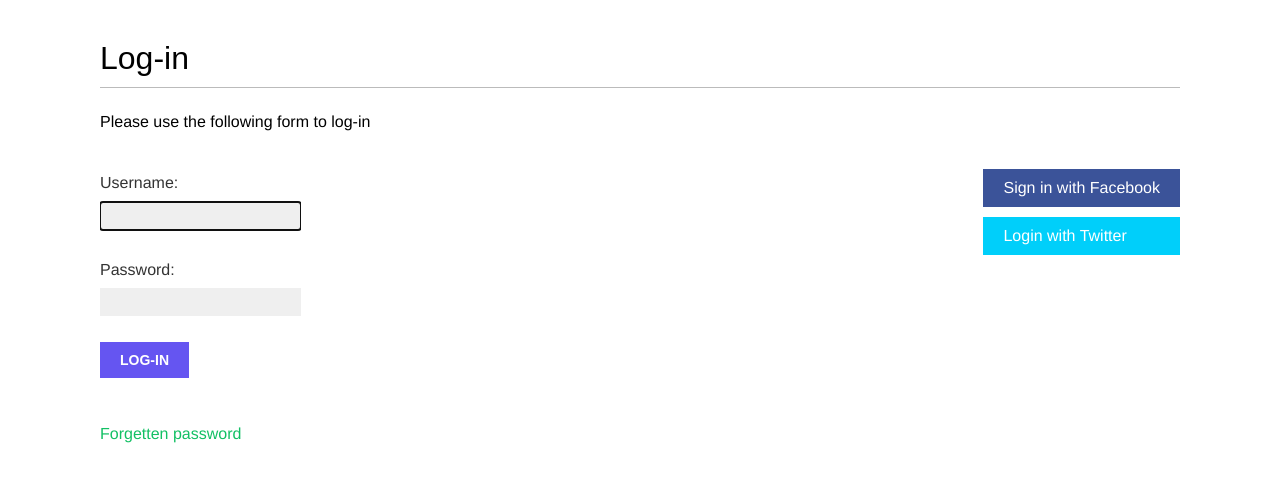
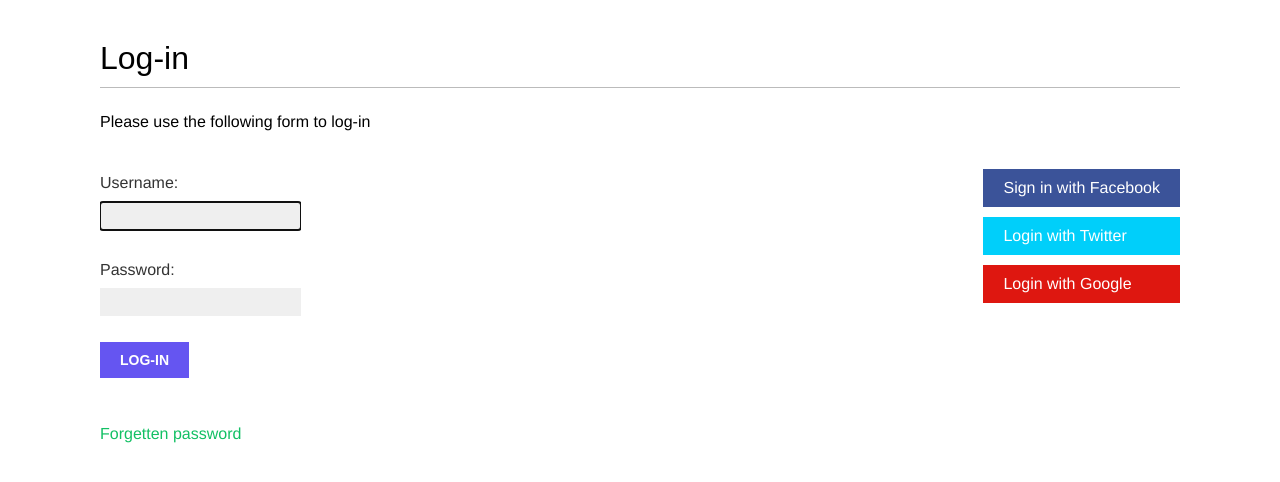
Before and after one commit to DanielLeviLucas/social-app, a Django app: page /account/login/ in a window 1280 px wide. Shown: the part 61-543 px from the top of the page. Run offline with Django 4.2, Linux system fonts and the light colour scheme; some web fonts are replaced.

Commit message:
Add log in with google button template

```diff
--- a/account/templates/registration/login.html
+++ b/account/templates/registration/login.html
@@ -35,6 +35,9 @@
             <li class="twitter">
                 <a href="{% url "social:begin" "twitter"%}">Login with Twitter</a>
             </li>
+            <li class="google">
+                <a href="{% url "social:begin" "google-oauth2" %}">Login with Google</a>
+            </li>
         </ul>
     </div>
 {% endblock content %}
```
